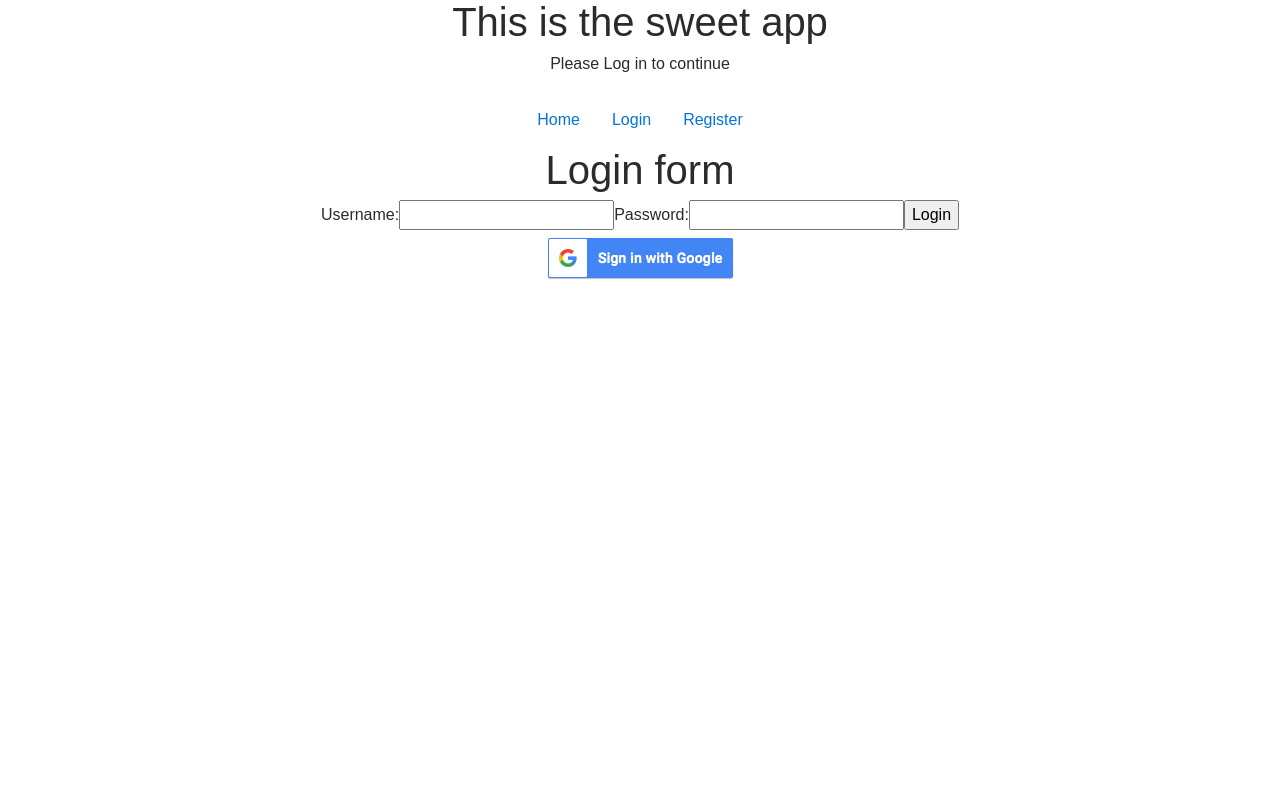
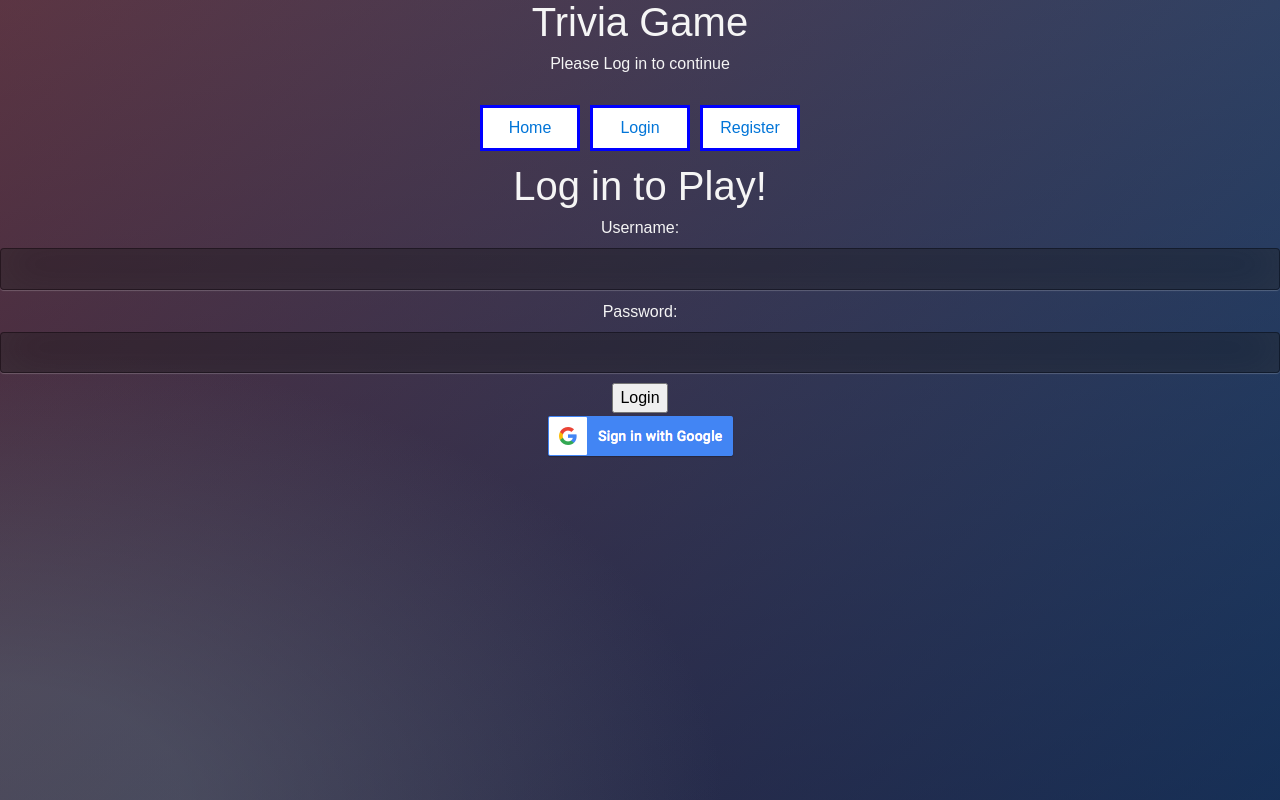
Before and after one commit to finne132/reactionTime, a React (Create React App) app: page /login in a window 1280 px wide. Built offline with nearby package versions, Linux system fonts and the light colour scheme; no server answers.

Commit message:
added some basic styling and flushed out the login, registration, and home pages. The home page displays content dynamically based on whether or not a user is logged in

```diff
--- a/src/App.css
+++ b/src/App.css
@@ -1,5 +1,6 @@
 .App {
   text-align: center;
+  color:whitesmoke;
 }
 
 .App-logo {
@@ -27,3 +28,69 @@
   text-align:center;
   display:inline-block;
 }
+
+li.nav-item {
+  background-color:white;
+  border-style:solid;
+  border-color:blue;
+  margin:5px;
+  width:100px;
+}
+
+@import url(https://fonts.googleapis.com/css?family=Open+Sans);
+.btn { display: inline-block; *display: inline; *zoom: 1; padding: 4px 10px 4px; margin-bottom: 0; font-size: 13px; line-height: 18px; color: #333333; text-align: center;text-shadow: 0 1px 1px rgba(255, 255, 255, 0.75); vertical-align: middle; background-color: #f5f5f5; background-image: -moz-linear-gradient(top, #ffffff, #e6e6e6); background-image: -ms-linear-gradient(top, #ffffff, #e6e6e6); background-image: -webkit-gradient(linear, 0 0, 0 100%, from(#ffffff), to(#e6e6e6)); background-image: -webkit-linear-gradient(top, #ffffff, #e6e6e6); background-image: -o-linear-gradient(top, #ffffff, #e6e6e6); background-image: linear-gradient(top, #ffffff, #e6e6e6); background-repeat: repeat-x; filter: progid:dximagetransform.microsoft.gradient(startColorstr=#ffffff, endColorstr=#e6e6e6, GradientType=0); border-color: #e6e6e6 #e6e6e6 #e6e6e6; border-color: rgba(0, 0, 0, 0.1) rgba(0, 0, 0, 0.1) rgba(0, 0, 0, 0.25); border: 1px solid #e6e6e6; -webkit-border-radius: 4px; -moz-border-radius: 4px; border-radius: 4px; -webkit-box-shadow: inset 0 1px 0 rgba(255, 255, 255, 0.2), 0 1px 2px rgba(0, 0, 0, 0.05); -moz-box-shadow: inset 0 1px 0 rgba(255, 255, 255, 0.2), 0 1px 2px rgba(0, 0, 0, 0.05); box-shadow: inset 0 1px 0 rgba(255, 255, 255, 0.2), 0 1px 2px rgba(0, 0, 0, 0.05); cursor: pointer; *margin-left: .3em; }
+.btn:hover, .btn:active, .btn.active, .btn.disabled, .btn[disabled] { background-color: #e6e6e6; }
+.btn-large { padding: 9px 14px; font-size: 15px; line-height: normal; -webkit-border-radius: 5px; -moz-border-radius: 5px; border-radius: 5px; }
+.btn:hover { color: #333333; text-decoration: none; background-color: #e6e6e6; background-position: 0 -15px; -webkit-transition: background-position 0.1s linear; -moz-transition: background-position 0.1s linear; -ms-transition: background-position 0.1s linear; -o-transition: background-position 0.1s linear; transition: background-position 0.1s linear; }
+.btn-primary, .btn-primary:hover { text-shadow: 0 -1px 0 rgba(0, 0, 0, 0.25); color: #ffffff; }
+.btn-primary.active { color: rgba(255, 255, 255, 0.75); }
+.btn-primary { background-color: #4a77d4; background-image: -moz-linear-gradient(top, #6eb6de, #4a77d4); background-image: -ms-linear-gradient(top, #6eb6de, #4a77d4); background-image: -webkit-gradient(linear, 0 0, 0 100%, from(#6eb6de), to(#4a77d4)); background-image: -webkit-linear-gradient(top, #6eb6de, #4a77d4); background-image: -o-linear-gradient(top, #6eb6de, #4a77d4); background-image: linear-gradient(top, #6eb6de, #4a77d4); background-repeat: repeat-x; filter: progid:dximagetransform.microsoft.gradient(startColorstr=#6eb6de, endColorstr=#4a77d4, GradientType=0);  border: 1px solid #3762bc; text-shadow: 1px 1px 1px rgba(0,0,0,0.4); box-shadow: inset 0 1px 0 rgba(255, 255, 255, 0.2), 0 1px 2px rgba(0, 0, 0, 0.5); }
+.btn-primary:hover, .btn-primary:active, .btn-primary.active, .btn-primary.disabled, .btn-primary[disabled] { filter: none; background-color: #4a77d4; }
+.btn-block { width: 100%; display:block; }
+
+* { -webkit-box-sizing:border-box; -moz-box-sizing:border-box; -ms-box-sizing:border-box; -o-box-sizing:border-box; box-sizing:border-box; }
+
+html { width: 100%; height:100%; overflow:hidden; }
+
+body {
+	width: 100%;
+	height:100%;
+	font-family: 'Open Sans', sans-serif;
+	background: #092756;
+	background: -moz-radial-gradient(0% 100%, ellipse cover, rgba(104,128,138,.4) 10%,rgba(138,114,76,0) 40%),-moz-linear-gradient(top,  rgba(57,173,219,.25) 0%, rgba(42,60,87,.4) 100%), -moz-linear-gradient(-45deg,  #670d10 0%, #092756 100%);
+	background: -webkit-radial-gradient(0% 100%, ellipse cover, rgba(104,128,138,.4) 10%,rgba(138,114,76,0) 40%), -webkit-linear-gradient(top,  rgba(57,173,219,.25) 0%,rgba(42,60,87,.4) 100%), -webkit-linear-gradient(-45deg,  #670d10 0%,#092756 100%);
+	background: -o-radial-gradient(0% 100%, ellipse cover, rgba(104,128,138,.4) 10%,rgba(138,114,76,0) 40%), -o-linear-gradient(top,  rgba(57,173,219,.25) 0%,rgba(42,60,87,.4) 100%), -o-linear-gradient(-45deg,  #670d10 0%,#092756 100%);
+	background: -ms-radial-gradient(0% 100%, ellipse cover, rgba(104,128,138,.4) 10%,rgba(138,114,76,0) 40%), -ms-linear-gradient(top,  rgba(57,173,219,.25) 0%,rgba(42,60,87,.4) 100%), -ms-linear-gradient(-45deg,  #670d10 0%,#092756 100%);
+	background: -webkit-radial-gradient(0% 100%, ellipse cover, rgba(104,128,138,.4) 10%,rgba(138,114,76,0) 40%), linear-gradient(to bottom,  rgba(57,173,219,.25) 0%,rgba(42,60,87,.4) 100%), linear-gradient(135deg,  #670d10 0%,#092756 100%);
+	filter: progid:DXImageTransform.Microsoft.gradient( startColorstr='#3E1D6D', endColorstr='#092756',GradientType=1 );
+}
+.login {
+	position: absolute;
+	top: 50%;
+	left: 50%;
+	margin: -150px 0 0 -150px;
+	width:300px;
+	height:300px;
+}
+.login h1 { color: #fff; text-shadow: 0 0 10px rgba(0,0,0,0.3); letter-spacing:1px; text-align:center; }
+
+input {
+	width: 100%;
+	margin-bottom: 10px;
+	background: rgba(0,0,0,0.3);
+	border: none;
+	outline: none;
+	padding: 10px;
+	font-size: 13px;
+	color: #fff;
+	text-shadow: 1px 1px 1px rgba(0,0,0,0.3);
+	border: 1px solid rgba(0,0,0,0.3);
+	border-radius: 4px;
+	box-shadow: inset 0 -5px 45px rgba(100,100,100,0.2), 0 1px 1px rgba(255,255,255,0.2);
+	-webkit-transition: box-shadow .5s ease;
+	-moz-transition: box-shadow .5s ease;
+	-o-transition: box-shadow .5s ease;
+	-ms-transition: box-shadow .5s ease;
+	transition: box-shadow .5s ease;
+}
+input:focus { box-shadow: inset 0 -5px 45px rgba(100,100,100,0.4), 0 1px 1px rgba(255,255,255,0.2); }
--- a/src/App.jsx
+++ b/src/App.jsx
@@ -17,7 +17,7 @@
 							Home
 						</Link>
 					</li>
-					<li>
+					<li className="nav-item">
 						<Link to="#" className="nav-link" onClick={props._logout}>
 							Logout
 						</Link>
@@ -113,7 +113,7 @@
 	render() {
 		return (
 			<div className="App">
-				<h1>This is the sweet app</h1>
+				<h1>Trivia Game</h1>
 				<Header user={this.state.user} />
 				{/* LINKS to our different 'pages' */}
 				<DisplayLinks _logout={this._logout} loggedIn={this.state.loggedIn} />
--- a/src/components/Home.jsx
+++ b/src/components/Home.jsx
@@ -3,6 +3,7 @@
 	if (props.user) {
 		return (
 			<div className="Home">
+			<p>Welcome to the home page! This is the area where the user will see protected content after they have logged in</p>
 				<p>Current User's Login Data:</p>
 				<code>
 					{JSON.stringify(props)}
--- a/src/components/Login/LoginForm.jsx
+++ b/src/components/Login/LoginForm.jsx
@@ -37,7 +37,7 @@
 		} else {
 			return (
 				<div className="LoginForm">
-					<h1>Login form</h1>
+					<h1>Log in to Play!</h1>
 					<form>
 						<label htmlFor="username">Username: </label>
 						<input
```
